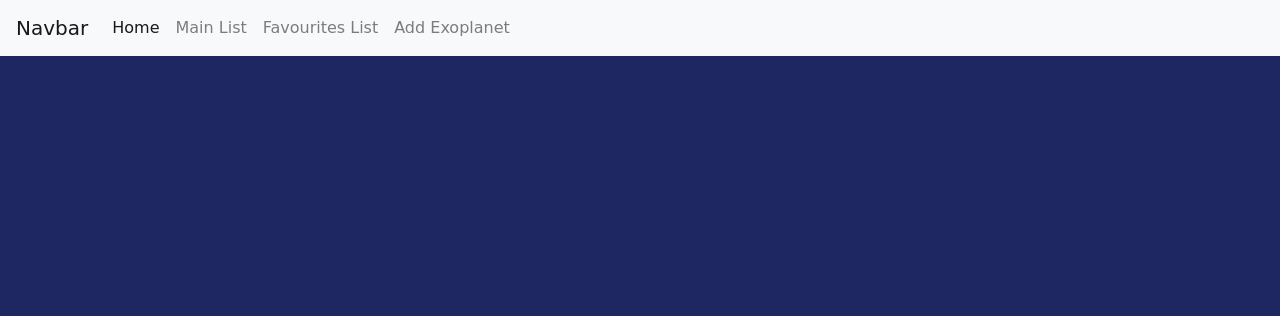
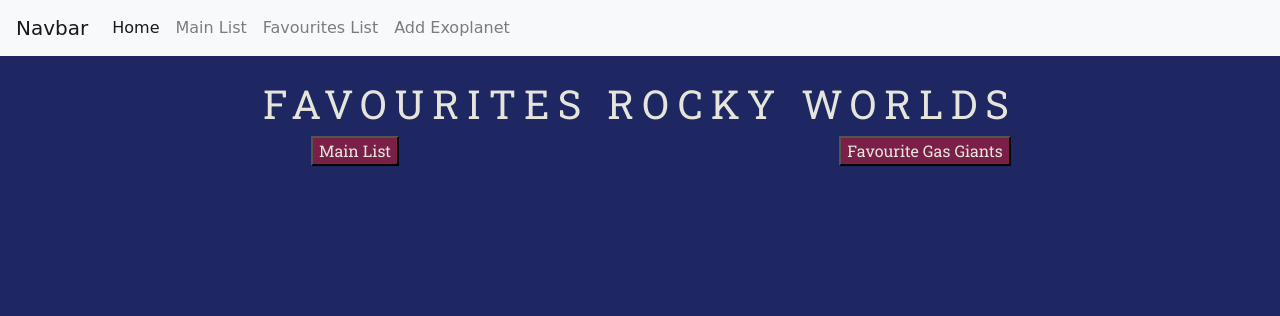
Before and after one commit to Astig-1982/The-Exoplanet-Project, a Flask app: page /favourite_rocky_planets in a window 1280 px wide. Shown: the top 316 px of the page. Run offline with Flask 2, Linux system fonts and the light colour scheme; data that the repository does not hold is empty; some libraries are stand-ins or nearby versions; some web fonts are replaced.

Commit message:
Styled exoplanets display and positioned main action buttons

```diff
--- a/templates/favourite_rocky_planets.html
+++ b/templates/favourite_rocky_planets.html
@@ -1,22 +1,47 @@
 {% extends 'base.html' %}
 {% block content %}
+<div style="margin-top:5rem" class="container">
+	<div class="row">
+		<div style="text-align:center" class="col-12">
+			<h1 class="title_exoplanet_page">favourites rocky worlds</h1>
+		</div>
+	</div>
+	<div class="row">
+		<div class="col-6 main_action_buttons">
+			<a href="{{ url_for('exoplanets_display') }}"><button style="font-size:100%" class="favourites_main_buttons buttons">main list</button></a>
+		</div>
+		<div class="col-6 main_action_buttons">
+			<a href="{{ url_for('favourite_gas_giants') }}">
+				<button style="font-size:100%" class="favourites_main_buttons buttons">favourite gas giants</button>
+			</a>
+		</div>
+	</div>
+	<div class="row">
+		{% for rocky_planet in rocky_planets %}
+		<div class="col-4">
+			<div class="exoplanets_holder">
+				<img src="{{rocky_planet.exoplanet_image}}" width="100%" height="70%" alt=""><br>
+				<p id="exoplanet_name" class="exoplanet_properties"><strong>{{rocky_planet.planet_name}}</strong></p>
+				<hr class="separator">
+				<p class="exoplanet_properties"><strong>Type:</strong> {{rocky_planet.type}}</p>
+				<hr class="separator">
+				<p class="exoplanet_properties"><strong>Star System:</strong> {{rocky_planet.star_system}}</p>
+				<hr class="separator">
+				<div class="centered_buttons">
+					<a href="{{ url_for('delete_favourite', exoplanet_id=rocky_planet._id)}}"
+						id="margin-left"><button class="exoplanets_display_buttons buttons">delete</button></a>
+					<a href="{{ url_for('calculate_weight', exoplanet_id=rocky_planet._id) }}"
+						id="float_right"><button class="exoplanets_display_buttons buttons">calculate weight</button></a>
+				</div>
+			</div>
+		</div>
+
+		{% endfor %}
+	</div>
+
+</div>
+{% endblock %}
 <div>
   <a href="{{ url_for('exoplanets_display') }}">Exoplanets</a>
   <a href="{{ url_for('favourite_gas_giants') }}">Gas Giants</a>
 </div>
-<div class="container">
-<div class="row">
-{% for rocky_planet in rocky_planets %}
-    <div class="col-3">
-    {{ rocky_planet.planet_name }}<br>
-    {{ rocky_planet.discovery_date }}<br>
-    {{ rocky_planet.distance_from_earth}}<br>
-    {{ rocky_planet.type}}<br>
-    {{ rocky_planet.star_system}}<br>
-    {{ rocky_planet.mass}}<br>
-    {{ rocky_planet.thoughts}}<br>
-    </div>
-{% endfor %}
-</div>
-</div>
-{% endblock %}
```
